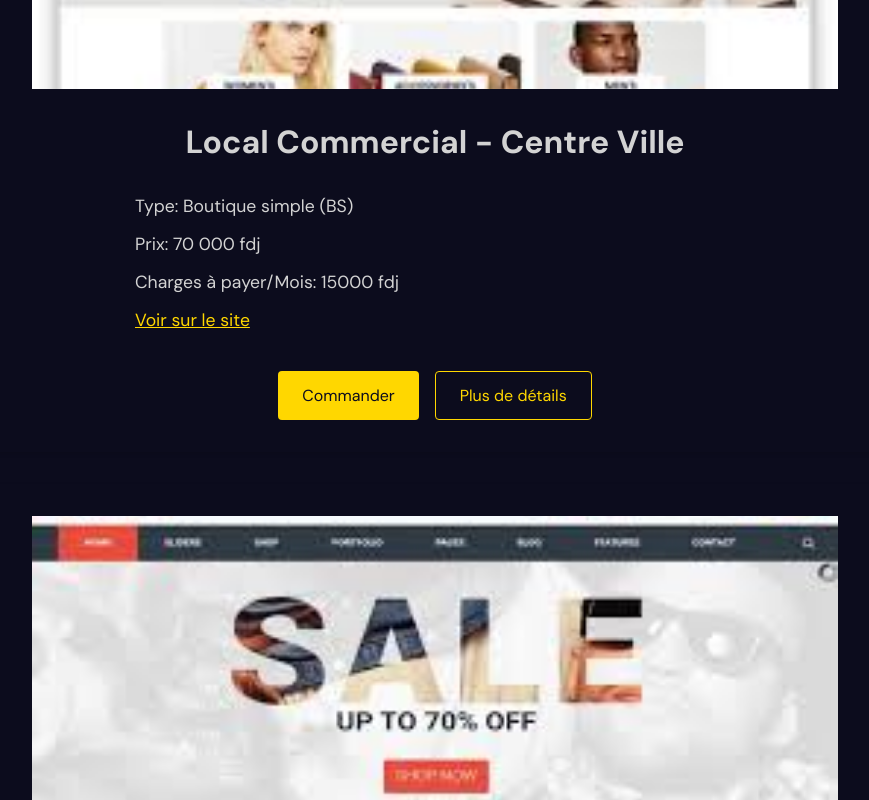
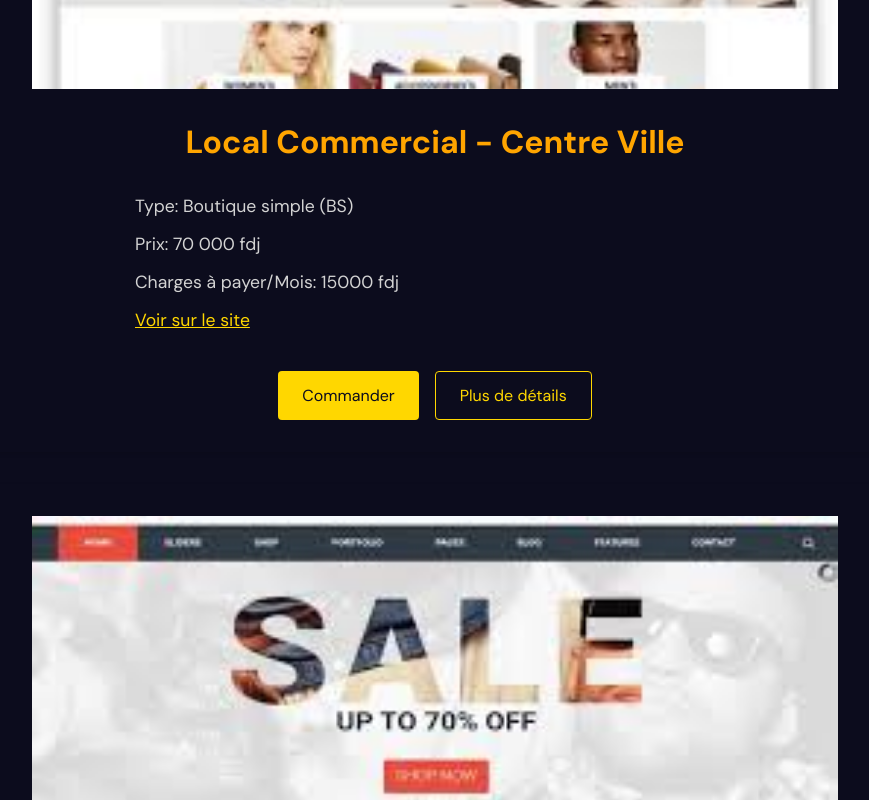
Before and after one commit to Fathismael93/benew-client-next15, a Next.js app: page /products/1 in a window 1280 px wide. Shown: the part 1280-2080 px from the top of the page, without its empty margins (205-1074 px from the left). Built offline with nearby package versions, Linux system fonts and the light colour scheme.

Commit message:
Changed Shop's title color

```diff
--- a/components/products/shopCard.scss
+++ b/components/products/shopCard.scss
@@ -19,6 +19,7 @@
     font-weight: bold;
     margin-bottom: 1.5rem;
     text-align: center;
+    color: #ffa500;
   }
 
   .details {
```
